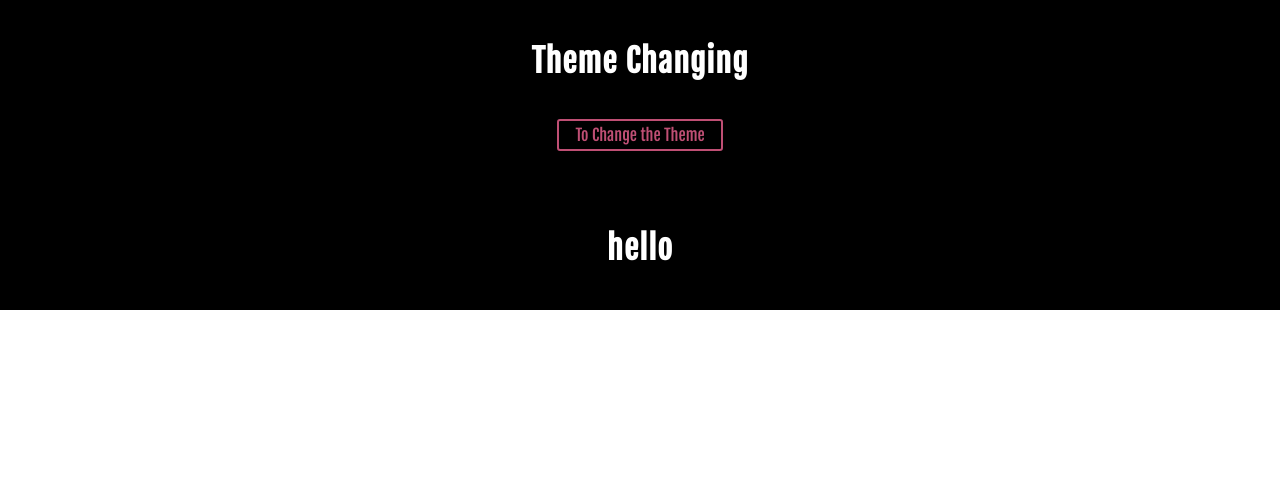
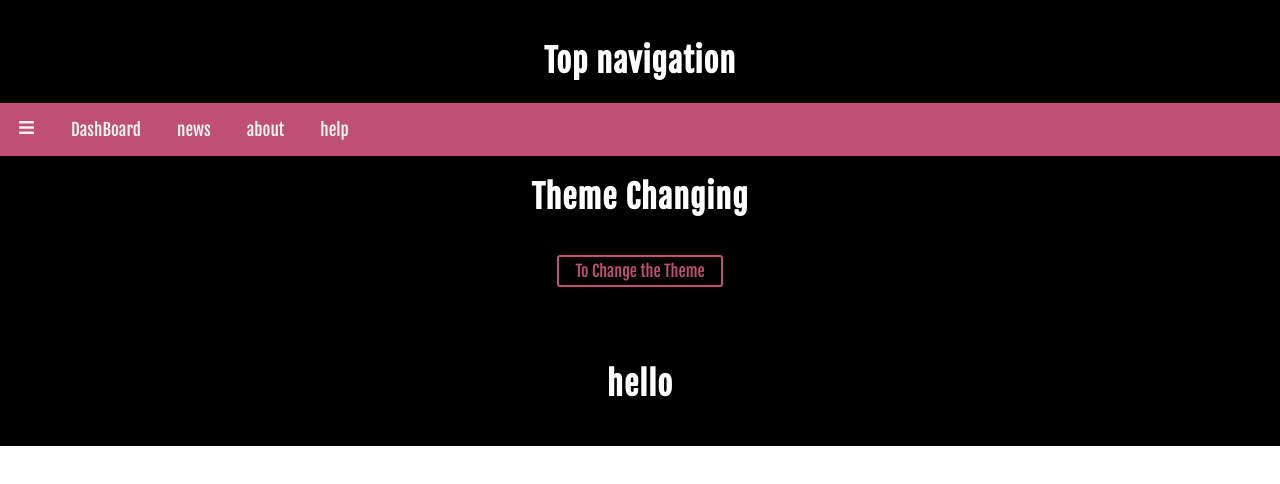
Before and after one commit to Heshan-kavi/dotnet-api-react-app, a React (Create React App) app: page /dashboard in a window 1280 px wide. Shown: the top 484 px of the page. Built offline with nearby package versions, Linux system fonts and the light colour scheme.

Commit message:
updated topnavigation location

```diff
--- a/src/App.js
+++ b/src/App.js
@@ -7,6 +7,7 @@ import Main from './Pages/Main';
 import { H1 } from './Shared/Components/TextContent';
 import { PrimaryButton } from './Shared/Components/Buttons';
 import DashBoard from './Pages/Dashboard';
+import TopNavigation from './Shared/Components/TopNavigation';
 
 function App() {
 
@@ -27,6 +28,10 @@ function App() {
           <Theme theme={currentTheme}>
             <Background className='App'>
               <H1>
+                Top navigation
+              </H1>
+              <TopNavigation/>
+              <H1>
                   Theme Changing
               </H1>
               <PrimaryButton onClick={onThemeChangeButtonClicked}>To Change the Theme</PrimaryButton>
--- a/src/Pages/Dashboard.js
+++ b/src/Pages/Dashboard.js
@@ -1,4 +1,4 @@
-import React, {useEffect} from "react";
+import React from "react";
 import Background from "../Shared/Components/BackGround";
 import { H1 } from "../Shared/Components/TextContent";
 import Theme from "../Shared/Components/Theme";
--- a/src/Pages/Main.js
+++ b/src/Pages/Main.js
@@ -1,5 +1,4 @@
-import React, {useState, useEffect} from "react";
-import TopNavigation from '../Shared/Components/TopNavigation';
+import React from "react";
 import { H1, H2, P } from '../Shared/Components/TextContent';
 import { PrimaryButton, SecondaryButton, LoginButton, SignupButton } from '../Shared/Components/Buttons';
 import SideNavigation from '../Shared/Components/SideNavigation';
@@ -29,10 +28,6 @@ export default function Main (props){
     return (
         <Theme theme={currentTheme}>
             <Background>
-                <H1>
-                    Top navigation
-                </H1>
-                <TopNavigation/>
                 <H1>
                     Side navigation
                 </H1>
```
